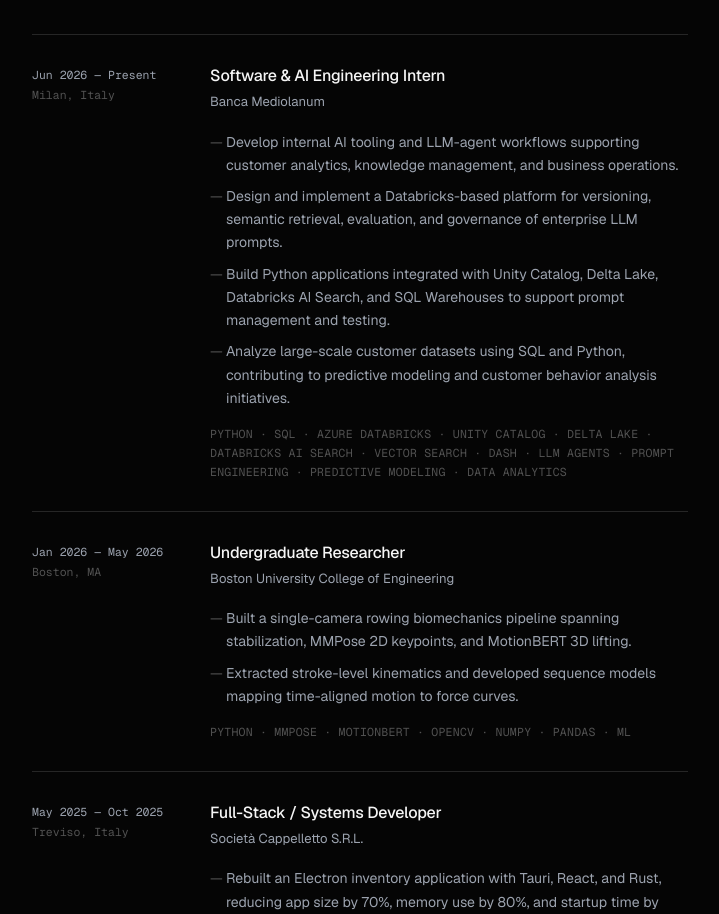
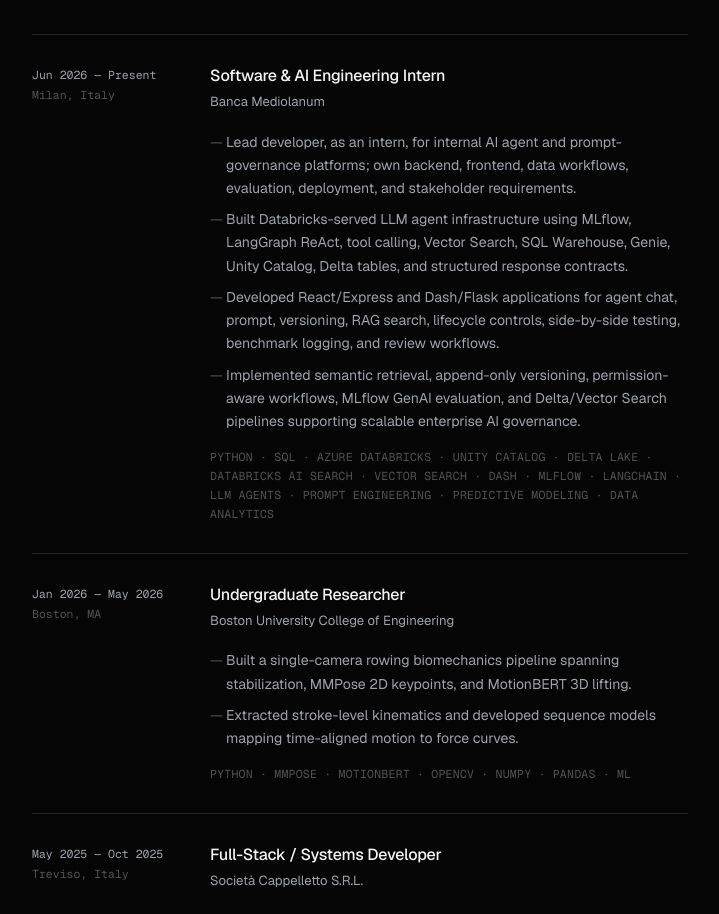
Before and after one commit to JJCAPPE/cv, a Next.js app in the folder site/: page / in a window 1280 px wide. Shown: the part 1260-2174 px from the top of the page, without its empty margins (472-1191 px from the left). Built offline with nearby package versions, Linux system fonts and the light colour scheme; no server answers.

Commit message:
Update internship experience details and resume PDF
Enhanced the internship role description to highlight leadership in AI agent development and updated the technology stack to include new tools like MLflow and LangChain. Regenerated the resume PDF to reflect these changes.

```diff
--- a/site/src/content/experience.ts
+++ b/site/src/content/experience.ts
@@ -14,10 +14,10 @@
     dates: "Jun 2026 — Present",
     location: "Milan, Italy",
     summary: [
-"Develop internal AI tooling and LLM-agent workflows supporting customer analytics, knowledge management, and business operations.",
-"Design and implement a Databricks-based platform for versioning, semantic retrieval, evaluation, and governance of enterprise LLM prompts.",
-"Build Python applications integrated with Unity Catalog, Delta Lake, Databricks AI Search, and SQL Warehouses to support prompt management and testing.",
-"Analyze large-scale customer datasets using SQL and Python, contributing to predictive modeling and customer behavior analysis initiatives."
+      "Lead developer, as an intern, for internal AI agent and prompt-governance platforms; own backend, frontend, data workflows, evaluation, deployment, and stakeholder requirements.",
+      "Built Databricks-served LLM agent infrastructure using MLflow, LangGraph ReAct, tool calling, Vector Search, SQL Warehouse, Genie, Unity Catalog, Delta tables, and structured response contracts.",
+      "Developed React/Express and Dash/Flask applications for agent chat, prompt, versioning, RAG search, lifecycle controls, side-by-side testing, benchmark logging, and review workflows.",
+      "Implemented semantic retrieval, append-only versioning, permission-aware workflows, MLflow GenAI evaluation, and Delta/Vector Search pipelines supporting scalable enterprise AI governance.",
     ],
     stack: [
       "Python",
@@ -28,11 +28,13 @@
       "Databricks AI Search",
       "Vector Search",
       "Dash",
+      "MLflow",
+      "LangChain",
       "LLM Agents",
       "Prompt Engineering",
       "Predictive Modeling",
-"Data Analytics"
-]
+      "Data Analytics",
+    ],
   },
   {
     role: "Undergraduate Researcher",
@@ -80,13 +82,6 @@
       "Built responsive product interfaces in Next.js and backend features in Rails and PostgreSQL for a ticketing platform.",
       "Contributed to ticket authentication architecture and shipped API integrations across a new stack.",
     ],
-    stack: [
-      "Next.js",
-      "React",
-      "Rails",
-      "PostgreSQL",
-      "Tailwind",
-      "shadcn/ui",
-    ],
+    stack: ["Next.js", "React", "Rails", "PostgreSQL", "Tailwind", "shadcn/ui"],
   },
 ];
```
Also changed, not shown: 1 other file (tests, documents, lock files or other folders). Lines whose indentation alone changed are shown as unchanged.
